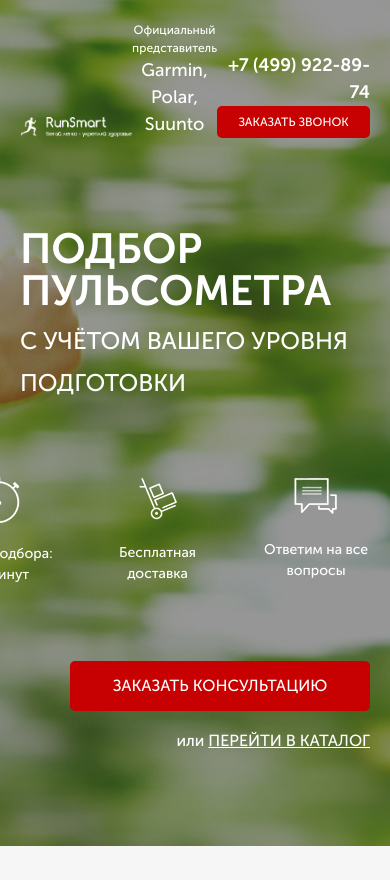
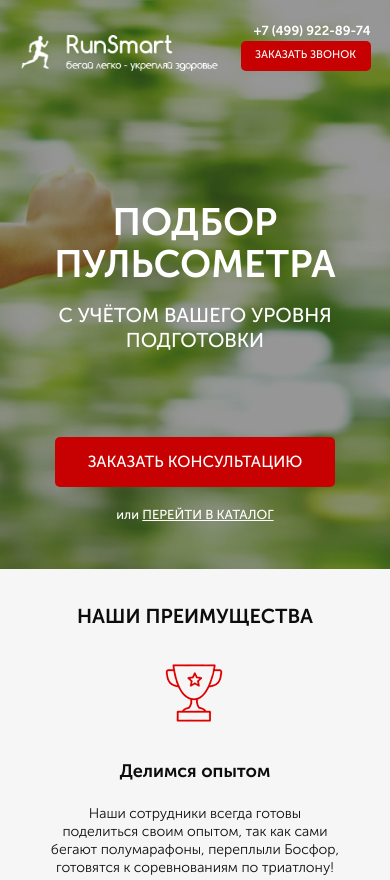
Before and after one commit to VladimirFedeniuc/RunSmart, a website: page src/index.html in a window 390 px wide. Shown: the top 880 px of the page. Drawn offline with Linux system fonts and the light colour scheme.

Commit message:
add mobile adaptation for 3 section

```diff
--- /dev/null
+++ b/src/sass/base/_media.scss
@@ -0,0 +1,83 @@
+@media (max-width: 575px) {
+    .container {
+        width: 90%;
+    }
+    .promo {
+        min-height: 430px;
+        padding: 21px 0 45px 0;
+        .header {
+            &__logo {
+                img {
+                    width: 90%;
+                }
+            }
+            &__official {
+                display: none;
+            }
+            &__phone {
+                font-size: 13px;
+            }
+            .button {
+                width: 130px;
+                height: 30px;
+                font-size: 11px;
+            }
+        }
+        &__wrapper {
+            align-items: center;
+        }
+        &__header {
+            margin-top: 40px;
+            font-size: 38px;
+            text-align: center;
+        }
+        &__subheader {
+            margin-top: 10px;
+            font-size: 20px;
+            text-align: center;
+            line-height: 25px;
+        }
+        &__icons {
+            display: none;
+        }
+        &__link {
+            text-align: center;
+            font-size: 13px;
+        }
+        .button_main {
+            width: 280px;
+        }
+    }
+    .advantages {
+        padding: 35px 0 43px 0;
+        .title {
+            font-size: 20px;
+        }
+        &__blocks {
+            display: block;
+            margin-top: 30px;
+        }
+        &__block {
+            margin: 0 auto;
+            width: 289px;
+            margin-top: 30px;
+        }
+    }
+    .consultation {
+        min-height: 400px;
+        padding: 50px 0 57px 0;
+        .title_left {
+            text-align: center;
+            font-size: 26px;
+            line-height: 40px;
+            margin-bottom: 25px;
+        }
+        &__descr {
+            display: none;
+        }
+        .feed-form {
+            margin: 0 auto;
+            width: 280px;
+        }
+    }
+}
--- a/src/sass/style.scss
+++ b/src/sass/style.scss
@@ -13,3 +13,4 @@
 @import 'blocks/consultation';
 @import 'blocks/titles';
 @import 'blocks/forms';
+@import 'base/media';
```
Also changed, not shown: src/css/style.min.css.
